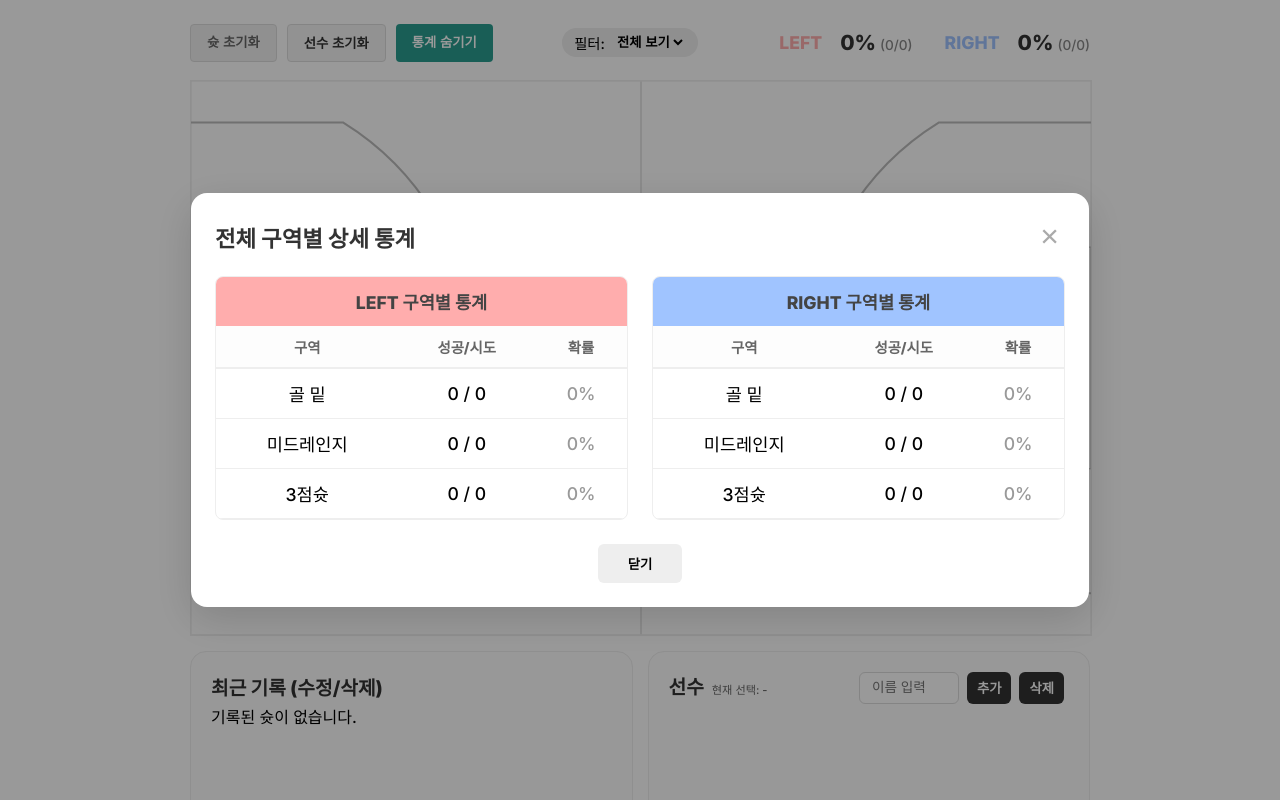
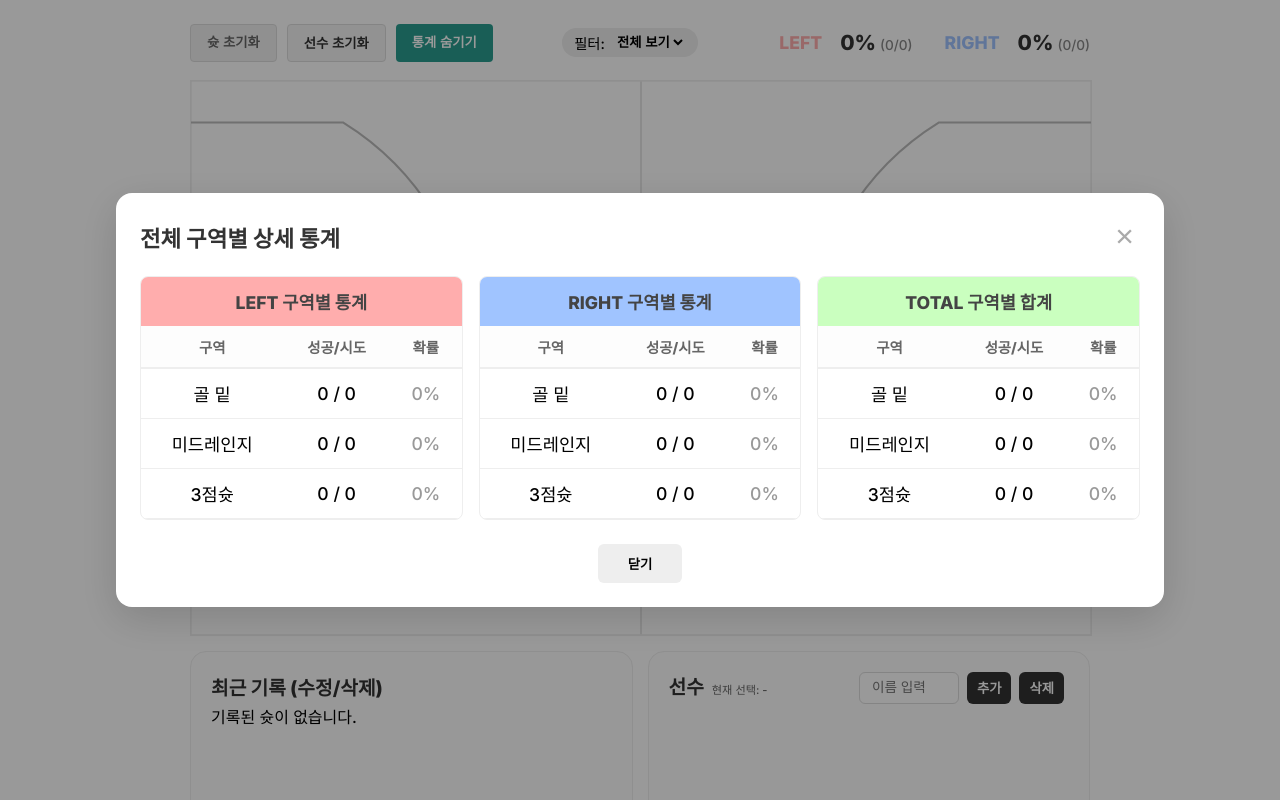
Before and after one commit to eehooj/basketball-short-chart, a Nuxt app: page / in a window 1280 px wide. Both pictures are taken after a click on the button "구역별 통계 보기". Shown: the top 800 px of the page. Built offline with nearby package versions, Linux system fonts and the light colour scheme.

Commit message:
Modify: 좌/우 통계 합산 표 추가

```diff
--- a/app/assets/css/modal.css
+++ b/app/assets/css/modal.css
@@ -13,8 +13,8 @@
 /* 2. 모달 하얀 창 (Content) */
 .modal-content {
     background: white;
-    width: 90%;
-    max-width: 850px;
+    width: 95%;
+    max-width: 1000px; /* 3개의 표를 수용하기 위해 너비 확장 */
     border-radius: 16px;
     padding: 24px;
     box-shadow: 0 12px 40px rgba(0, 0, 0, 0.15);
@@ -35,22 +35,27 @@
 /* 4. 기존 통계 컨테이너 좌우 배치 */
 .stats-container {
     display: flex;
-    gap: 24px;
+    gap: 16px; /* 간격 소폭 조정 */
     justify-content: center;
 }
-.stats-box { flex: 1; border: 1px solid #eee; border-radius: 8px; overflow: hidden; }
+.stats-box { flex: 1; border: 1px solid #eee; border-radius: 8px; overflow: hidden; min-width: 250px; }
 
 /* 5. 기존 색상 로직 (파스텔톤 유지) */
 .team-label { padding: 12px; text-align: center; font-weight: bold; margin: 0; }
 
 /* HOME (왼쪽/레드) */
-.stats-box:not(.is-right) .team-label {
+.stats-box:not(.is-right):not(.total-stats) .team-label {
     background-color: #ffadad !important;
     color: #444;
 }
 /* AWAY (오른쪽/블루) */
 .stats-box.is-right .team-label {
     background-color: #a0c4ff !important;
+    color: #444;
+}
+/* TOTAL (전체/그린) */
+.stats-box.total-stats .team-label {
+    background-color: #caffbf !important;
     color: #444;
 }
 
--- a/app/components/ShotStatsModal.vue
+++ b/app/components/ShotStatsModal.vue
@@ -1,4 +1,6 @@
 <script setup lang="ts">
+import { computed } from 'vue';
+
 // 부모로부터 데이터를 전달받기 위한 Interface (자바의 DTO 느낌)
 interface Props {
   isVisible: boolean;
@@ -8,6 +10,23 @@ interface Props {
 }
 
 const props = defineProps<Props>();
+
+// 좌측과 우측 통계를 합산한 전체 통계 계산
+const totalZoneStats = computed(() => {
+  return props.leftZoneStats.map((left, index) => {
+    const right = props.rightZoneStats[index];
+    const made = left.made + (right?.made || 0);
+    const attempts = left.attempts + (right?.attempts || 0);
+    const percentage = attempts > 0 ? Math.round((made / attempts) * 100) : 0;
+
+    return {
+      name: left.name,
+      made,
+      attempts,
+      percentage
+    };
+  });
+});
 
 // 부모에게 "창 닫아줘!"라고 신호를 보내기 위한 정의
 const emit = defineEmits(['close']);
@@ -27,6 +46,7 @@ const close = () => {
       </div>
 
       <div class="stats-container">
+        <!-- 좌측 구역 통계 -->
         <div class="stats-box">
           <h3 class="team-label home">LEFT 구역별 통계</h3>
           <table>
@@ -45,6 +65,7 @@ const close = () => {
           </table>
         </div>
 
+        <!-- 우측 구역 통계 -->
         <div class="stats-box is-right">
           <h3 class="team-label away">RIGHT 구역별 통계</h3>
           <table>
@@ -62,9 +83,30 @@ const close = () => {
             </tbody>
           </table>
         </div>
-      </div> <div class="modal-footer">
-      <button class="close-bottom-btn" @click="close">닫기</button>
-    </div>
+
+        <!-- 전체(좌+우) 합계 통계 추가 -->
+        <div class="stats-box total-stats">
+          <h3 class="team-label total">TOTAL 구역별 합계</h3>
+          <table>
+            <thead>
+            <tr><th>구역</th><th>성공/시도</th><th>확률</th></tr>
+            </thead>
+            <tbody>
+            <tr v-for="stat in totalZoneStats" :key="stat.name">
+              <td>{{ stat.name }}</td>
+              <td>{{ stat.made }} / {{ stat.attempts }}</td>
+              <td :class="{
+                'high-rate': stat.percentage >= 70,
+                'zero-rate': stat.percentage == 0 }">{{ stat.percentage }}%</td>
+            </tr>
+            </tbody>
+          </table>
+        </div>
+      </div>
+
+      <div class="modal-footer">
+        <button class="close-bottom-btn" @click="close">닫기</button>
+      </div>
     </div>
   </div>
 </template>
--- a/app/utils/excel-utils.ts
+++ b/app/utils/excel-utils.ts
@@ -19,8 +19,8 @@ export const saveBasketballExcel = async (players: string[], leftShots: Shot[],
     };
 
     // 2. 헤더 생성 (2개 행)
-    const headerRow1 = ['선수명', 'Left', '', '', 'Right', '', ''];
-    const headerRow2 = ['', '골 밑', '미드레인지', '3점슛', '골 밑', '미드레인지', '3점슛'];
+    const headerRow1 = ['선수명', 'Left', '', '', 'Right', '', '', 'Total', '', ''];
+    const headerRow2 = ['', '골 밑', '미드레인지', '3점슛', '골 밑', '미드레인지', '3점슛', '골 밑', '미드레인지', '3점슛'];
 
     worksheet.addRow(headerRow1);
     worksheet.addRow(headerRow2);
@@ -29,8 +29,10 @@ export const saveBasketballExcel = async (players: string[], leftShots: Shot[],
     players.forEach(playerName => {
         const allShots = [...leftShots, ...rightShots].filter(s => s.playerName === playerName);
 
-        const getZoneStat = (side: 'left' | 'right', zone: string) => {
-            const shots = allShots.filter(s => s.side === side && s.zone === zone);
+        // 특정 사이드와 구역의 통계를 계산하는 헬퍼 함수
+        const getZoneStat = (zone: string, side?: 'left' | 'right') => {
+            // side가 있으면 해당 사이드만, 없으면 전체 사이드 필터링
+            const shots = allShots.filter(s => (side ? s.side === side : true) && s.zone === zone);
             const total = shots.length;
             const made = shots.filter(s => s.type === 'made').length;
             const rate = total > 0 ? Math.round((made / total) * 100) : 0;
@@ -39,12 +41,15 @@ export const saveBasketballExcel = async (players: string[], leftShots: Shot[],
 
         worksheet.addRow([
             playerName,
-            getZoneStat('left', '골 밑'),
-            getZoneStat('left', '미드레인지'),
-            getZoneStat('left', '3점슛'),
-            getZoneStat('right', '골 밑'),
-            getZoneStat('right', '미드레인지'),
-            getZoneStat('right', '3점슛')
+            getZoneStat('골 밑', 'left'),
+            getZoneStat('미드레인지', 'left'),
+            getZoneStat('3점슛', 'left'),
+            getZoneStat('골 밑', 'right'),
+            getZoneStat('미드레인지', 'right'),
+            getZoneStat('3점슛', 'right'),
+            getZoneStat('골 밑'),      // Total: 골 밑
+            getZoneStat('미드레인지'), // Total: 미드레인지
+            getZoneStat('3점슛')       // Total: 3점슛
         ]);
     });
 
@@ -52,6 +57,7 @@ export const saveBasketballExcel = async (players: string[], leftShots: Shot[],
     worksheet.mergeCells('A1:A2'); // 선수명 세로 병합
     worksheet.mergeCells('B1:D1'); // Left 가로 병합
     worksheet.mergeCells('E1:G1'); // Right 가로 병합
+    worksheet.mergeCells('H1:J1'); // Total 가로 병합
 
     // 5. 전체 스타일 적용
     worksheet.eachRow((row, rowNumber) => {
```
